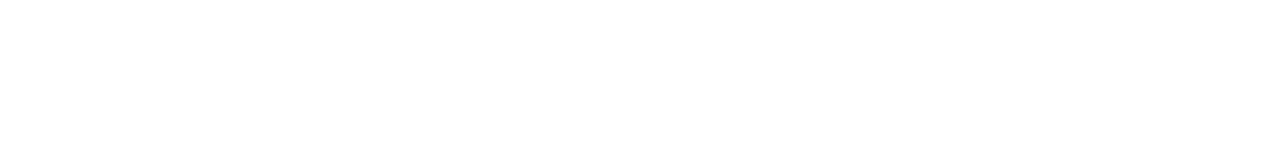
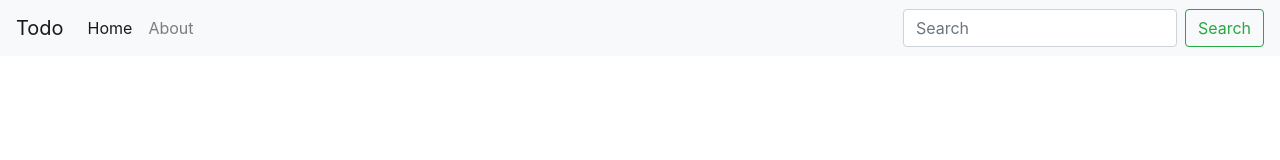
Before and after one commit to zeenat-abedin/practice-set-6, a plain HTML site: page index.html in a window 1280 px wide. Drawn offline with nearby package versions, Linux system fonts and the light colour scheme.

Commit message:
Adding a navigation bar with a home link, an about link, and a search form

```diff
--- a/index.html
+++ b/index.html
@@ -3,10 +3,35 @@
 <head>
     <meta charset="UTF-8">
     <meta name="viewport" content="width=device-width, initial-scale=1.0">
-    <title>Practice Set 6</title>
+    <title>Todo List</title>
+    <link rel="stylesheet" href="https://cdn.jsdelivr.net/npm/bootstrap@4.6.2/dist/css/bootstrap.min.css" integrity="sha384-xOolHFLEh07PJGoPkLv1IbcEPTNtaed2xpHsD9ESMhqIYd0nLMwNLD69Npy4HI+N" crossorigin="anonymous">
     <link rel="stylesheet" href="style.css">
 </head>
 <body>
-    <script src="script.js"></script>
+        <nav class="navbar navbar-expand-lg navbar-light bg-light">
+        <a class="navbar-brand" href="#">Todo</a>
+        <button class="navbar-toggler" type="button" data-toggle="collapse" data-target="#navbarSupportedContent" aria-controls="navbarSupportedContent" aria-expanded="false" aria-label="Toggle navigation">
+        <span class="navbar-toggler-icon"></span>
+        </button>
+
+       <div class="collapse navbar-collapse" id="navbarSupportedContent">
+       <ul class="navbar-nav mr-auto">
+        <li class="nav-item active">
+         <a class="nav-link" href="#">Home <span class="sr-only">(current)</span></a>
+        </li>
+      <li class="nav-item">
+        <a class="nav-link" href="#">About</a>
+      </li>
+    </ul>
+    <form class="form-inline my-2 my-lg-0">
+      <input class="form-control mr-sm-2" type="search" placeholder="Search" aria-label="Search">
+      <button class="btn btn-outline-success my-2 my-sm-0" type="submit">Search</button>
+    </form>
+  </div>
+</nav>
+    <script src="script2.js"></script>
+
+    <script src="https://cdn.jsdelivr.net/npm/jquery@3.5.1/dist/jquery.slim.min.js" integrity="sha384-DfXdz2htPH0lsSSs5nCTpuj/zy4C+OGpamoFVy38MVBnE+IbbVYUew+OrCXaRkfj" crossorigin="anonymous"></script>
+    <script src="https://cdn.jsdelivr.net/npm/bootstrap@4.6.2/dist/js/bootstrap.bundle.min.js" integrity="sha384-Fy6S3B9q64WdZWQUiU+q4/2Lc9npb8tCaSX9FK7E8HnRr0Jz8D6OP9dO5Vg3Q9ct" crossorigin="anonymous"></script>
 </body>
 </html>
```
Also changed, not shown: script2.js (added).
